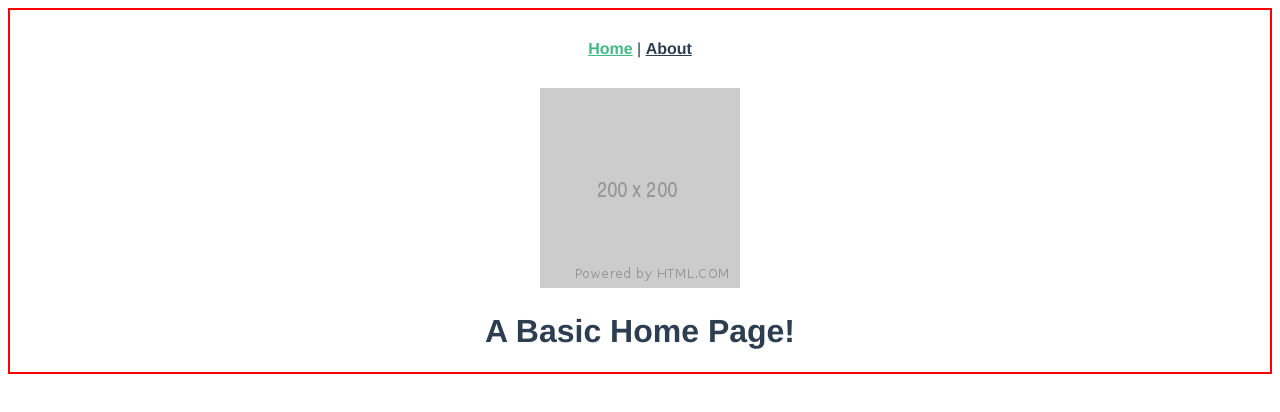
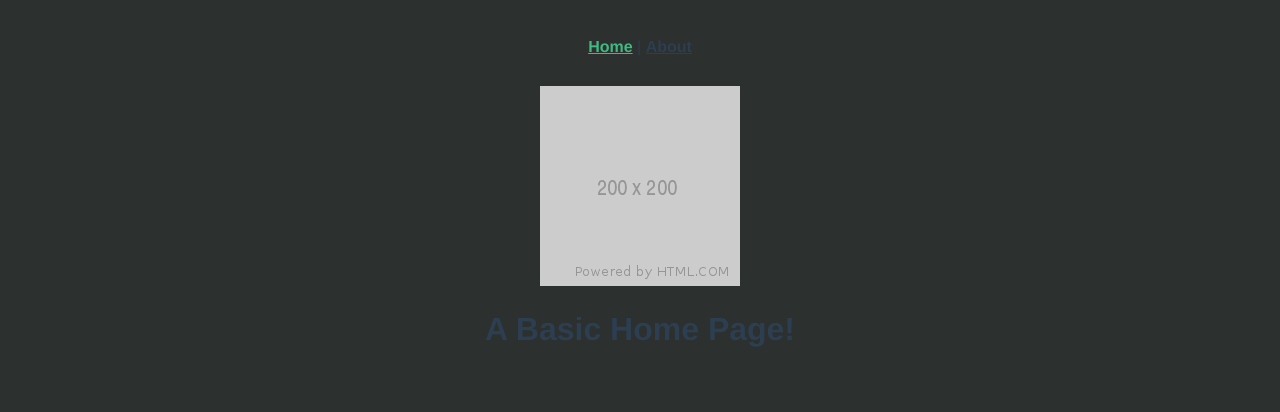
Before and after one commit to Tiier/core, a Vue app: page / in a window 1280 px wide. Shown: the top 412 px of the page. Built offline with nearby package versions, Linux system fonts and the light colour scheme.

Commit message:
basic single layer grid added

```diff
--- a/public/css/main.css
+++ b/public/css/main.css
@@ -1,3 +1,37 @@
+:root {
+  --dark: rgb(44, 48, 46);
+  --light: rgb(255, 250, 241);
+  --link: rgb(66, 185, 131);
+  --success: rgb(40, 167, 69);
+  --danger: rgb(220, 53, 69);
+  --warning: rgb(255, 193, 7);
+  --info: rgb(23, 163, 184);
+  --border: rgb(224, 224, 224);
+  --disabled: rgb(177, 177, 177);
+}
+
 body {
-  border: 2px solid red;
+  background-color: var(--dark);
+  color: var(--light);
 }
+
+.container {
+  display: grid;
+  grid-template-columns: 80% 20%;
+  column-gap: 1rem;
+}
+
+nav a {
+  transition: all 0.5s ease;
+  text-decoration: none;
+  font-weight: bold;
+  color: var(--link);
+}
+
+nav a:hover {
+  color: var(--info);
+}
+
+.router-link-exact-active {
+  color: var(--light);
+}
```
